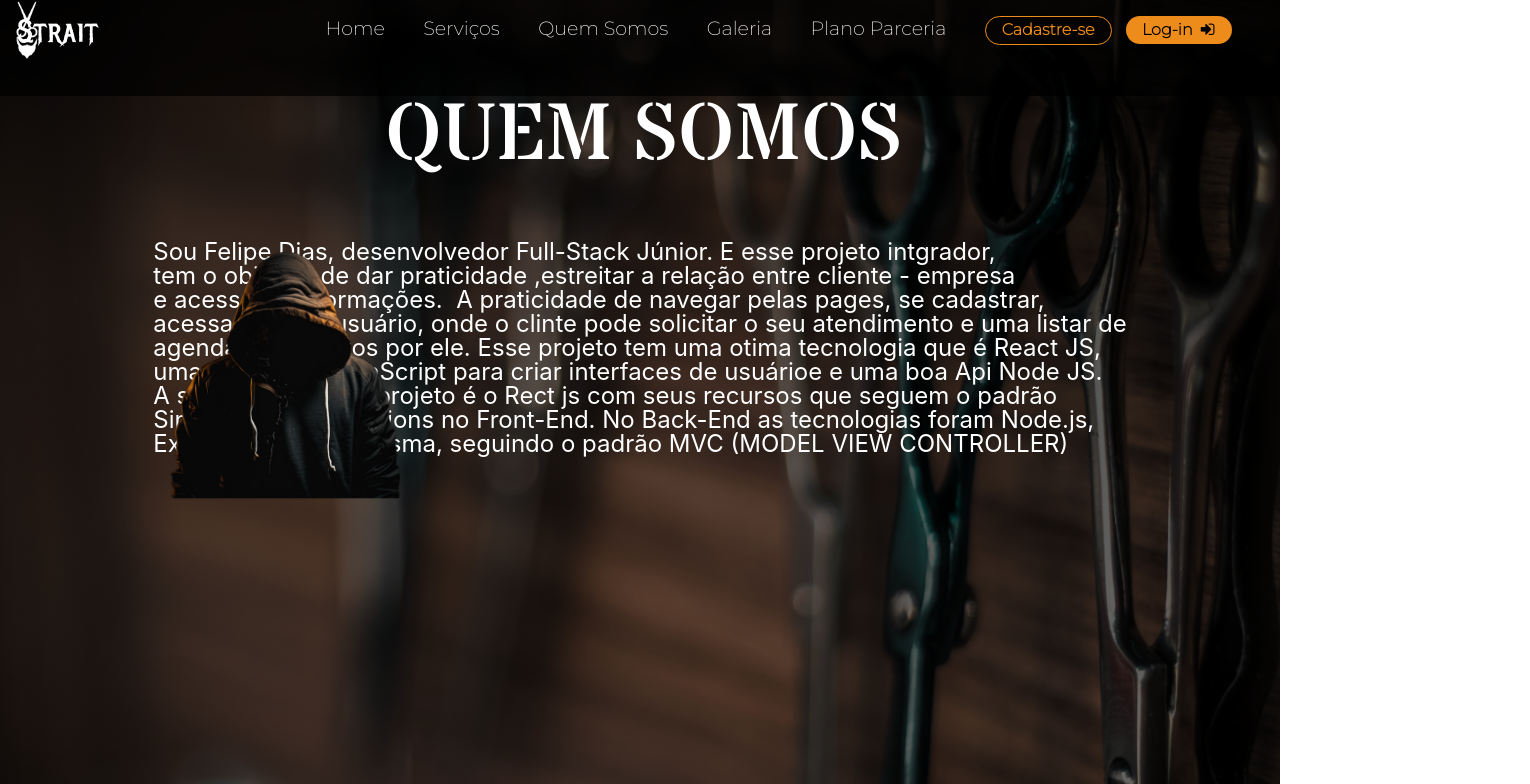
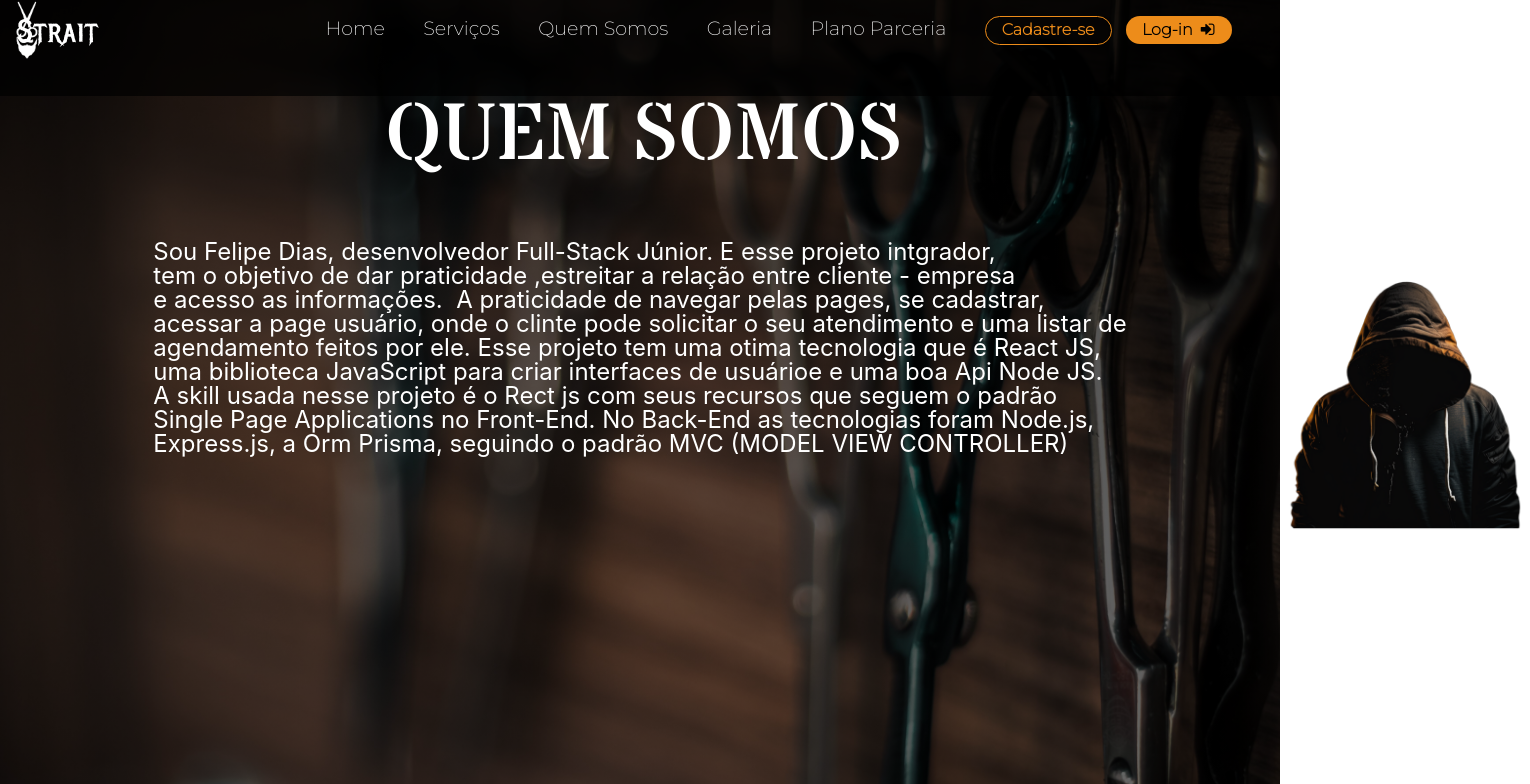
Before and after one commit to Felipediaslc/Barbearia-Strait-Front, a React (Create React App) app: page /quemsomos in a window 1280 px wide. Shown: the top 784 px of the page, 1530 px wide, since content can reach past the window. Built offline with nearby package versions, Linux system fonts and the light colour scheme; a web font is replaced by a local one.

Commit message:
refinamento v.54

```diff
--- a/src/Pages/Quem-somos/Quem-somos.css
+++ b/src/Pages/Quem-somos/Quem-somos.css
@@ -54,8 +54,8 @@
 .quem-somos .body-part-2  .hoodie-guy {
   position: absolute;
   background: url(./imag/imagSVG/Hoodie-guy.png);
-  left:10rem;
-  top: 250px;
+  left:80rem;
+  top: 280px;
   height: 250px;
   width: 250px;
   background-size: cover;
```
